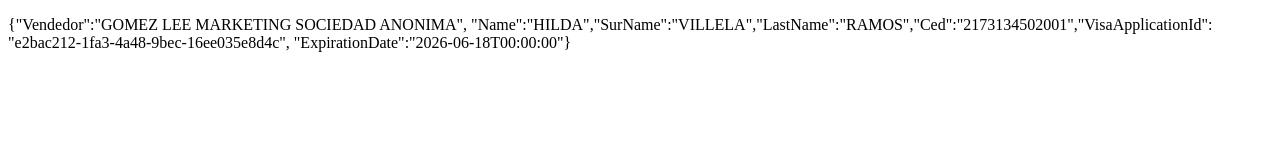
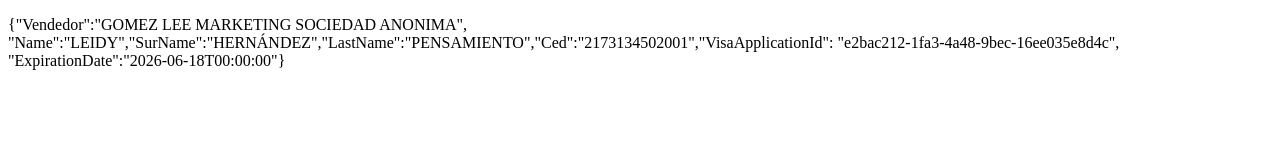
Before and after one commit to Antoni158/HILDA_2026, a plain HTML site: page index.html in a window 1280 px wide. Drawn offline with Linux system fonts and the light colour scheme.

Commit message:
Change name and surname in index.html
Updated the name and surname in the JSON data within the paragraph.

```diff
--- a/index.html
+++ b/index.html
@@ -9,7 +9,7 @@
 
 <body>
 
-    <p>{"Vendedor":"GOMEZ LEE MARKETING SOCIEDAD ANONIMA", "Name":"HILDA","SurName":"VILLELA","LastName":"RAMOS","Ced":"2173134502001","VisaApplicationId": "e2bac212-1fa3-4a48-9bec-16ee035e8d4c", "ExpirationDate":"2026-06-18T00:00:00"}
+    <p>{"Vendedor":"GOMEZ LEE MARKETING SOCIEDAD ANONIMA", "Name":"LEIDY","SurName":"HERNÁNDEZ","LastName":"PENSAMIENTO","Ced":"2173134502001","VisaApplicationId": "e2bac212-1fa3-4a48-9bec-16ee035e8d4c", "ExpirationDate":"2026-06-18T00:00:00"}
 
     </p>
 
```
